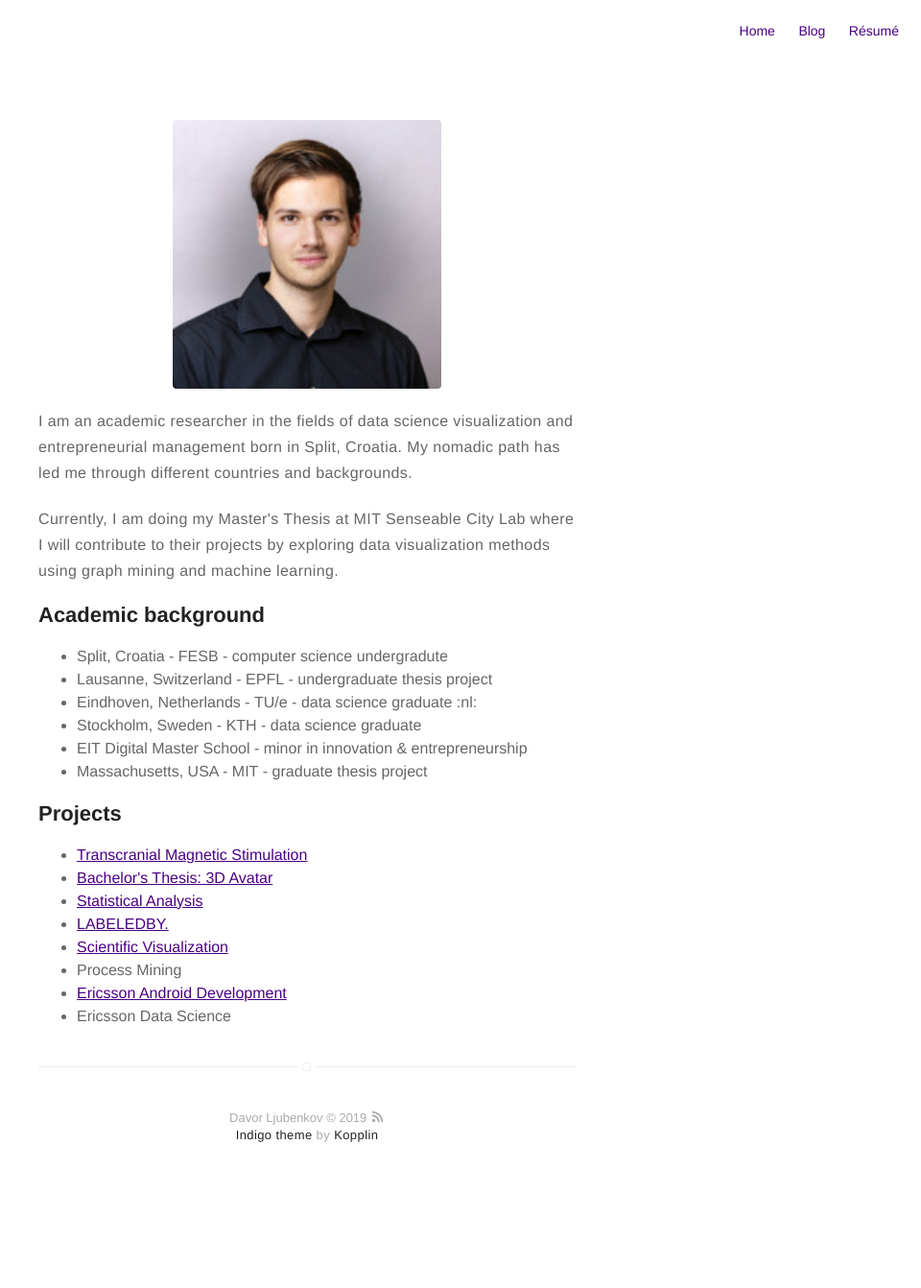
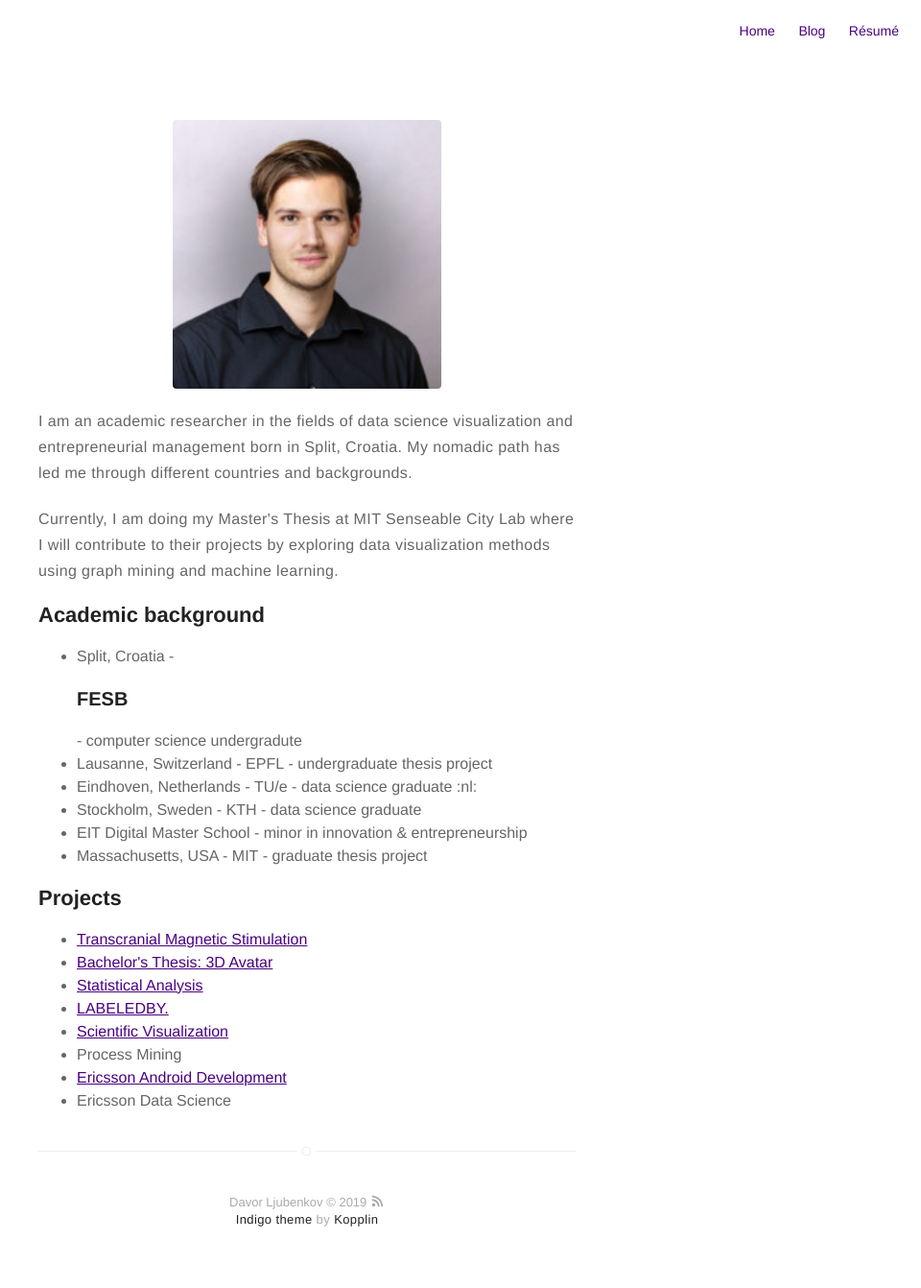
Before and after one commit to dljubenk/dljubenk.github.io, a Jekyll site: the page built from about.md, in a window 1280 px wide. Shown: the whole page at 96% size, without its empty margins (320-1280 px from the left). Built offline with Jekyll 4.4.1, drawn with Linux system fonts in a browser that asks for light colours; before the commit the page ends 1254 px from its top, so only the background shows below that.

```diff
--- a/about.md
+++ b/about.md
@@ -13,7 +13,7 @@ layout: page
 
 
 <ul class="skill-list">
-	<li>Split, Croatia - <b>FESB</b> - computer science undergradute</li>
+	<li>Split, Croatia - <h3>FESB</h3> - computer science undergradute</li>
 	<li>Lausanne, Switzerland - <b>EPFL</b> - undergraduate thesis project</li>
 	<li>Eindhoven, Netherlands - <b>TU/e</b> - data science graduate :nl:</li>
 	<li>Stockholm, Sweden - <b>KTH</b> - data science graduate</li>
```
